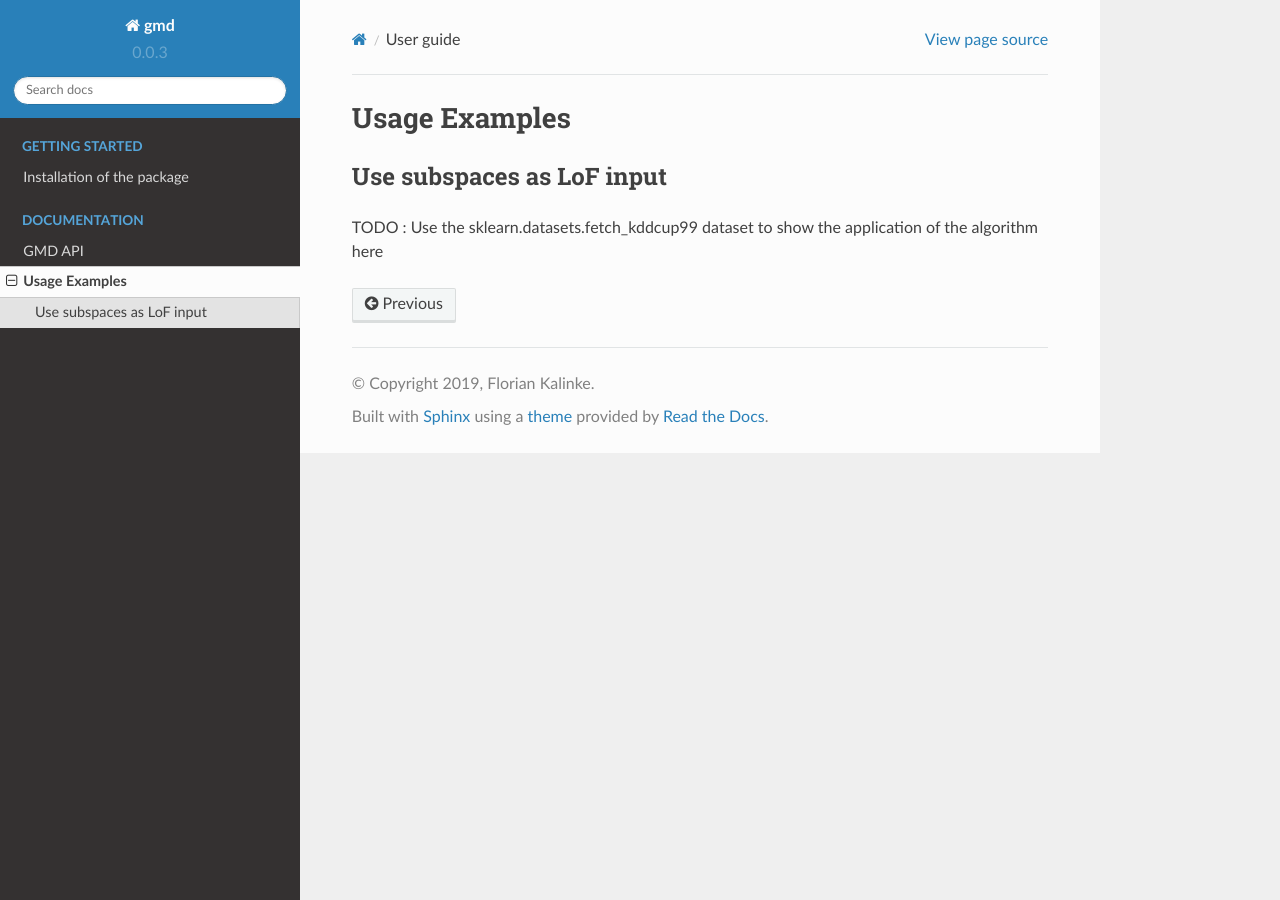
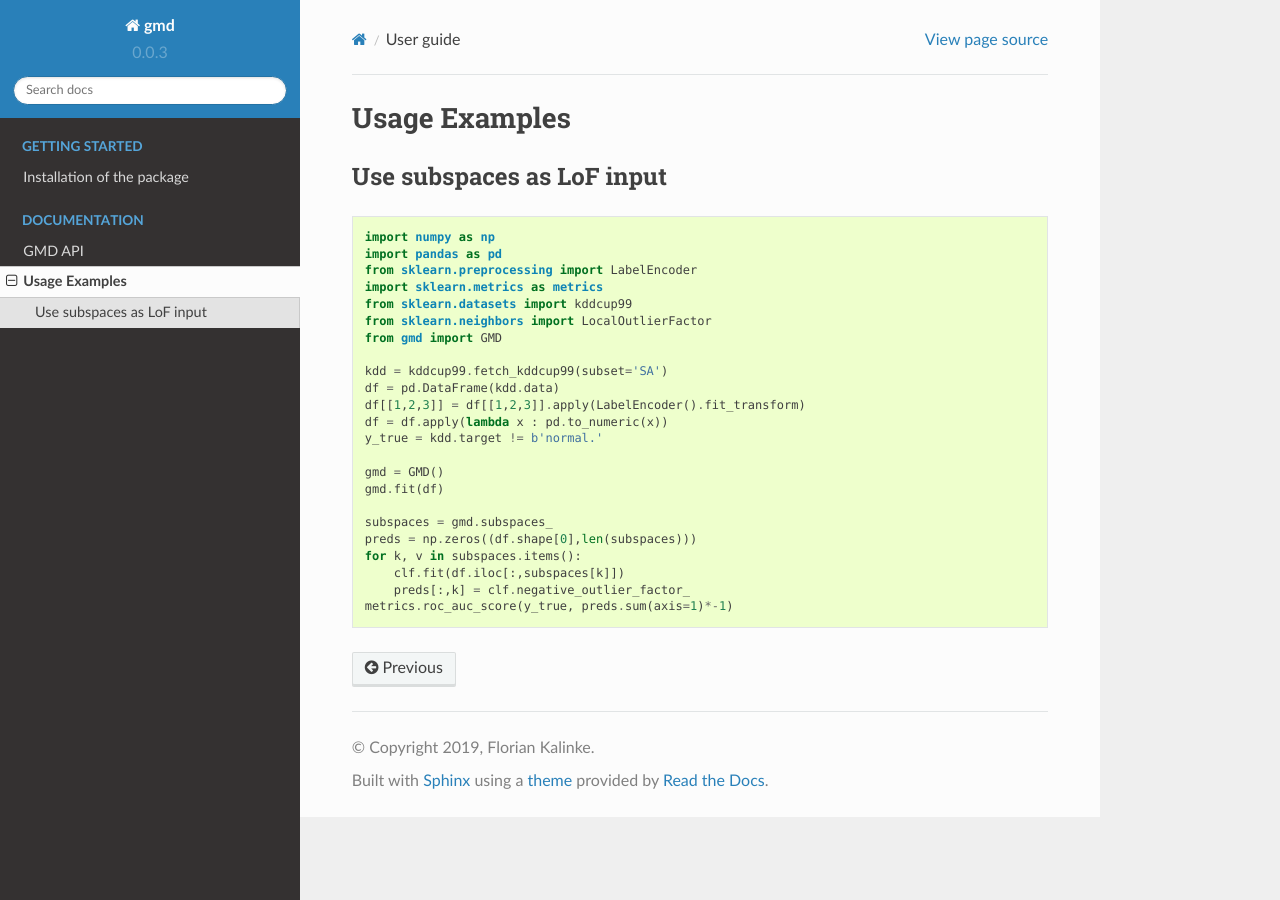
Before and after one commit to andersonvaf/gmd, a Sphinx documentation site: the page built from doc/user_guide.rst, in a window 1280 px wide. Built offline with Sphinx 7.4.7 and the Read the Docs theme 2.0.0, drawn with Linux system fonts in a browser that asks for light colours; formulas are drawn with MathJax 3.

Commit message:
add simple usage example

```diff
--- a/doc/conf.py
+++ b/doc/conf.py
@@ -39,7 +39,6 @@ extensions = [
     'sphinx.ext.intersphinx',
     'sphinx.ext.viewcode',
     'numpydoc',
-    'sphinx_gallery.gen_gallery',
 ]
 
 # this is needed for some reason...
@@ -306,12 +305,12 @@ intersphinx_mapping = {
 }
 
 # sphinx-gallery configuration
-sphinx_gallery_conf = {
-    'doc_module': 'gmd',
-    'backreferences_dir': os.path.join('generated'),
-    'reference_url': {
-        'gmd': None}
-}
+#sphinx_gallery_conf = {
+#    'doc_module': 'gmd',
+#    'backreferences_dir': os.path.join('generated'),
+#    'reference_url': {
+#        'gmd': None}
+#}
 
 def setup(app):
     # a copy button to copy snippet of code from the documentation
--- a/doc/user_guide.rst
+++ b/doc/user_guide.rst
@@ -9,5 +9,28 @@ Usage Examples
 Use subspaces as LoF input
 --------------------------
 
-TODO : Use the sklearn.datasets.fetch_kddcup99 dataset to show the
-application of the algorithm here
+::
+
+    import numpy as np
+    import pandas as pd
+    from sklearn.preprocessing import LabelEncoder
+    import sklearn.metrics as metrics
+    from sklearn.datasets import kddcup99
+    from sklearn.neighbors import LocalOutlierFactor
+    from gmd import GMD
+
+    kdd = kddcup99.fetch_kddcup99(subset='SA')
+    df = pd.DataFrame(kdd.data)
+    df[[1,2,3]] = df[[1,2,3]].apply(LabelEncoder().fit_transform)
+    df = df.apply(lambda x : pd.to_numeric(x))
+    y_true = kdd.target != b'normal.'
+
+    gmd = GMD()
+    gmd.fit(df)
+
+    subspaces = gmd.subspaces_
+    preds = np.zeros((df.shape[0],len(subspaces)))
+    for k, v in subspaces.items():
+        clf.fit(df.iloc[:,subspaces[k]])
+        preds[:,k] = clf.negative_outlier_factor_
+    metrics.roc_auc_score(y_true, preds.sum(axis=1)*-1)
```
